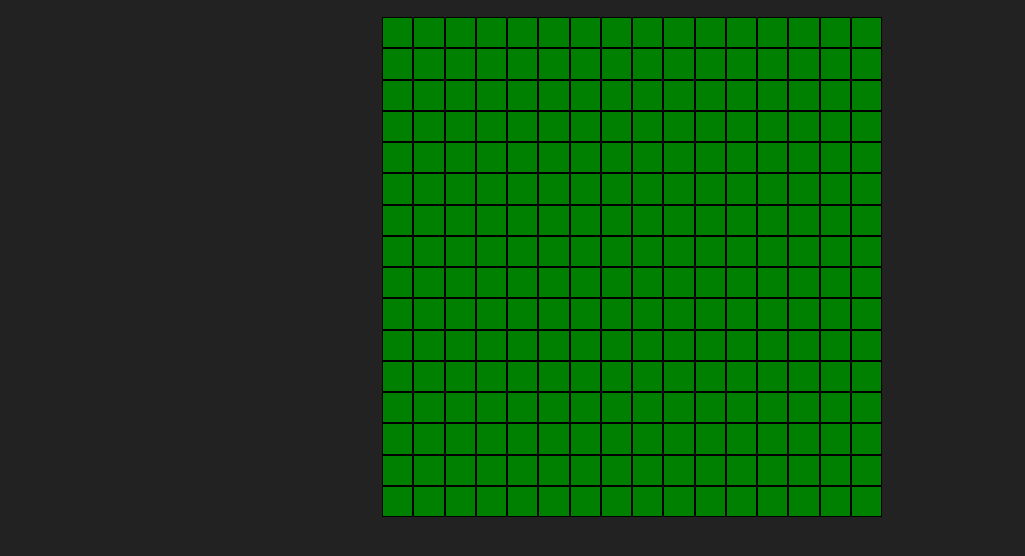
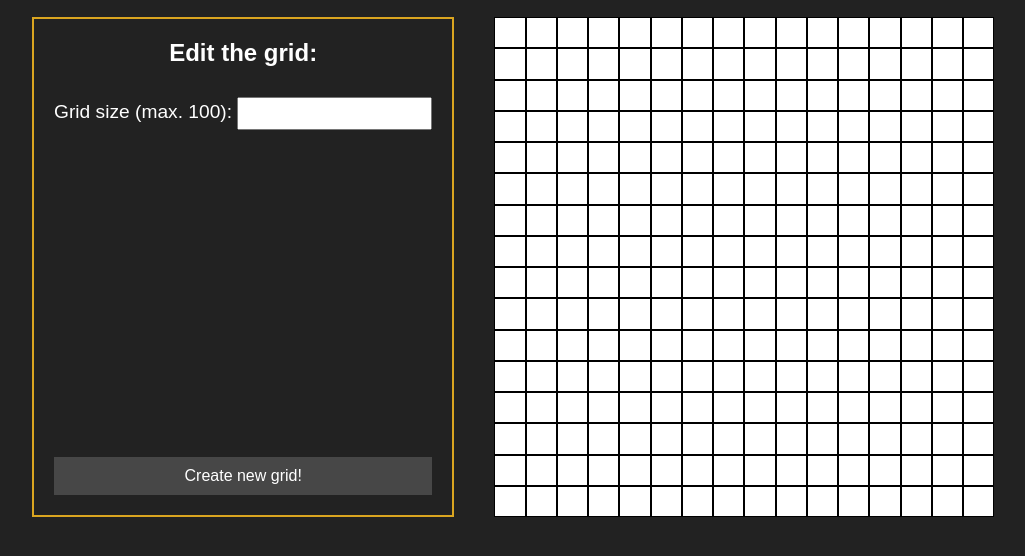
Before and after one commit to mateusznurzynski/etch-a-sketch, a plain HTML site: page index.html in a window 1280 px wide. Shown: the part 60-616 px from the top of the page, without its empty margins (8-1033 px from the left). Drawn offline with Linux system fonts and the light colour scheme.

Commit message:
Add a form that will edit the grid

```diff
--- a/index.html
+++ b/index.html
@@ -9,7 +9,21 @@
   </head>
   <body>
     <h1>Etch-a-sketch</h1>
-    <div class="container"></div>
+    <div class="flex">
+      <div class="menu">
+        <h2>Edit the grid:</h2>
+        <form class="grid-edit" action="#">
+          <div>
+            <label for="size-number">Grid size (max. 100): </label
+            ><input type="number" id="size-number" />
+          </div>
+
+          <input type="button" value="Create new grid!" />
+        </form>
+      </div>
+      <div class="container"></div>
+    </div>
+
     <script src="./main.js"></script>
   </body>
 </html>
--- a/main.js
+++ b/main.js
@@ -1,10 +1,10 @@
 const container = document.querySelector('.container');
 const segment = document.createElement('div');
+const form = document.querySelector('.grid-edit');
 segment.classList.add('segment');
 let segmentsNumber = 16;
 segment.style.width = `calc(100%/${segmentsNumber})`;
 segment.style.height = `calc(100%/${segmentsNumber})`;
-segment.style.backgroundColor = 'green';
 
 for (let i = 0; i < segmentsNumber ** 2; i++) {
   container.appendChild(segment.cloneNode(true));
--- a/style.css
+++ b/style.css
@@ -24,8 +24,53 @@ h1 {
   flex-wrap: wrap;
   height: 500px;
   width: 500px;
+  flex-shrink: 0;
 }
 .segment {
   background-color: white;
   border: 1px black solid;
 }
+.flex {
+  display: flex;
+  width: 100%;
+}
+.menu {
+  margin: 0 40px;
+  display: flex;
+  align-items: center;
+  flex-direction: column;
+  border: 2px goldenrod solid;
+  padding: 20px;
+}
+.menu form {
+  display: flex;
+  flex-direction: column;
+  gap: 10px;
+  justify-content: flex-start;
+  height: 100%;
+}
+
+.menu input {
+  padding: 7px;
+}
+
+.menu label {
+  font-size: 120%;
+}
+.menu input[type*='button'] {
+  margin-top: auto;
+  padding: 10px 0;
+  border: none;
+  color: white;
+  background-color: rgb(71, 71, 71);
+  font-size: 1em;
+  cursor: pointer;
+  transition: all 0.15s;
+}
+.menu input[type*='button']:hover {
+  background-color: rgb(53, 53, 53);
+  transition: all 0.15s;
+}
+.menu h2 {
+  margin-bottom: 30px;
+}
```
